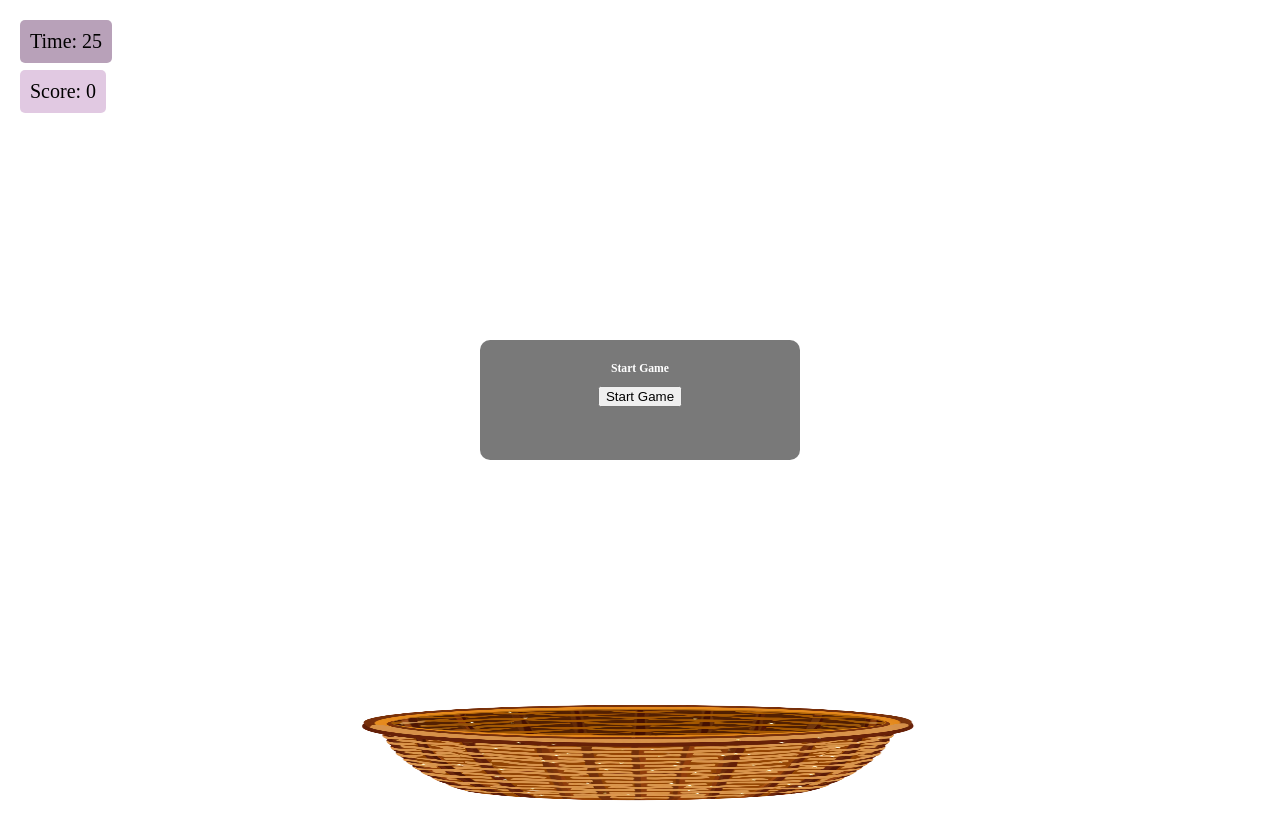
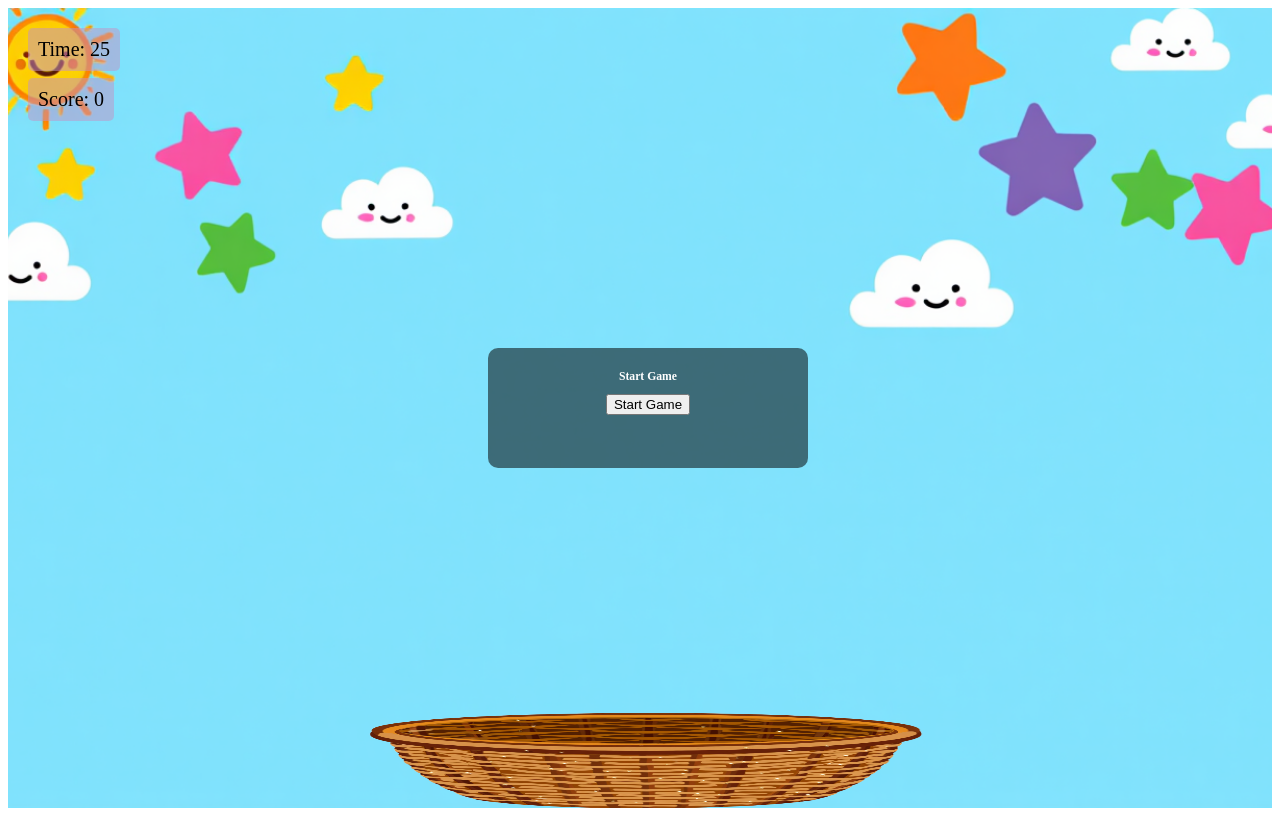
Before and after one commit to optimisticjuice/learn-fruit-catcher, a React (Vite) app: page / in a window 1280 px wide. Built offline with nearby package versions, Linux system fonts and the light colour scheme.

Commit message:
Added Background Image and ironed out a few things

```diff
--- a/src/App.scss
+++ b/src/App.scss
@@ -1,10 +1,20 @@
+.container{
+    position: relative;       /* so absolutely positioned children (basket, fruits) sit inside */
+    min-width: 100vw;
+    min-height: 100vh;        /* full viewport height */
+    /* Background image */
+    background-image: url("./assets/background-image.png");
+    background-size: cover; /* change to contain to make the image fit inside the container */
+    background-position: center;
+    background-repeat: no-repeat;
+}
 /* styled the time to be absolute and at the top left */
 .time{
     position: absolute;
     top: 2rem;
     left: 2rem;
     color: black;
-    background-color: rgba(64, 0, 66, 0.37);
+    background-color: rgba(195, 148, 197, 0.5);
     padding: 1rem;
     border-radius: 0.5rem;
     font-size: 2rem;
```
Also changed, not shown: src/assets/background-image.png (added).
